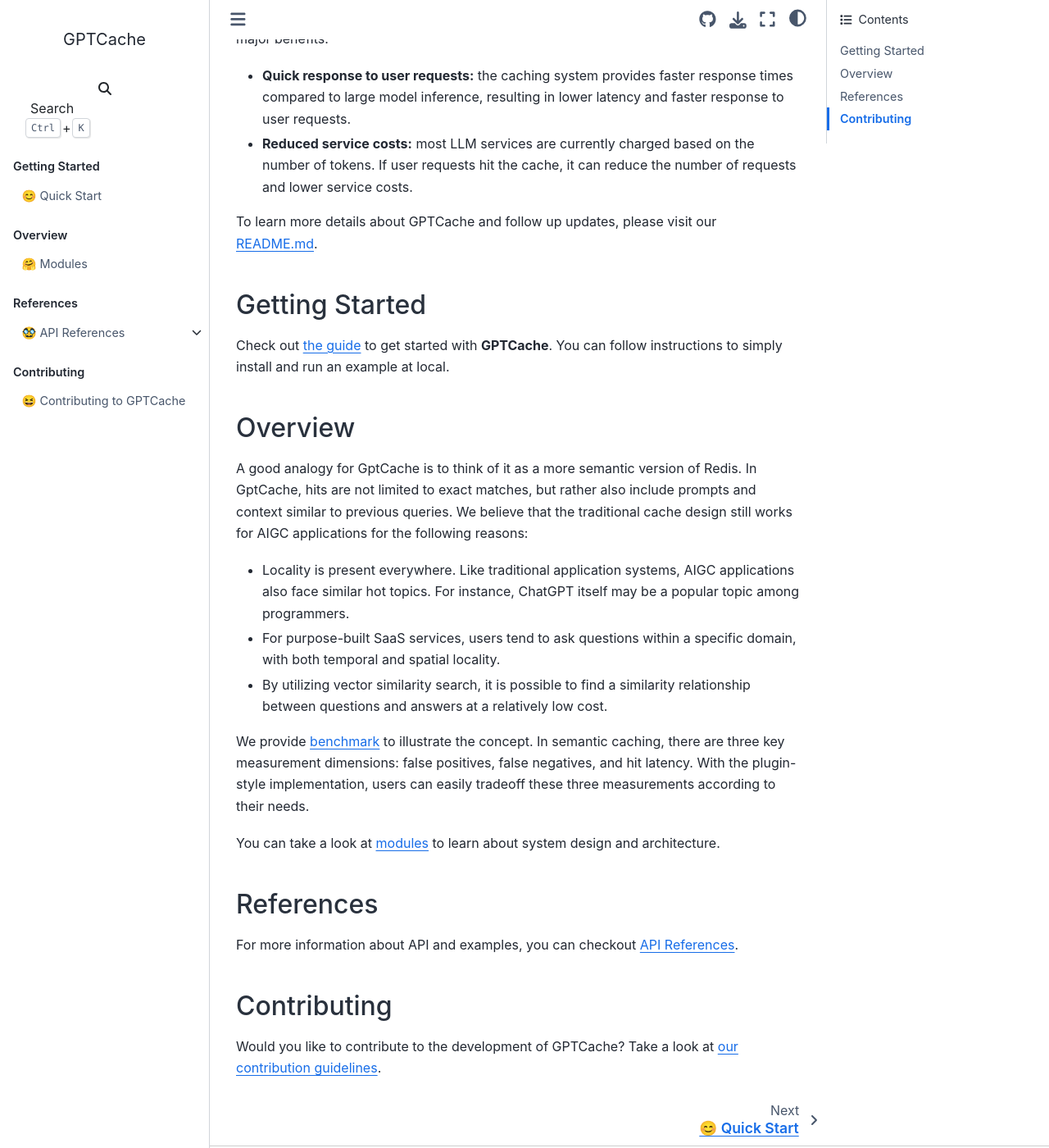
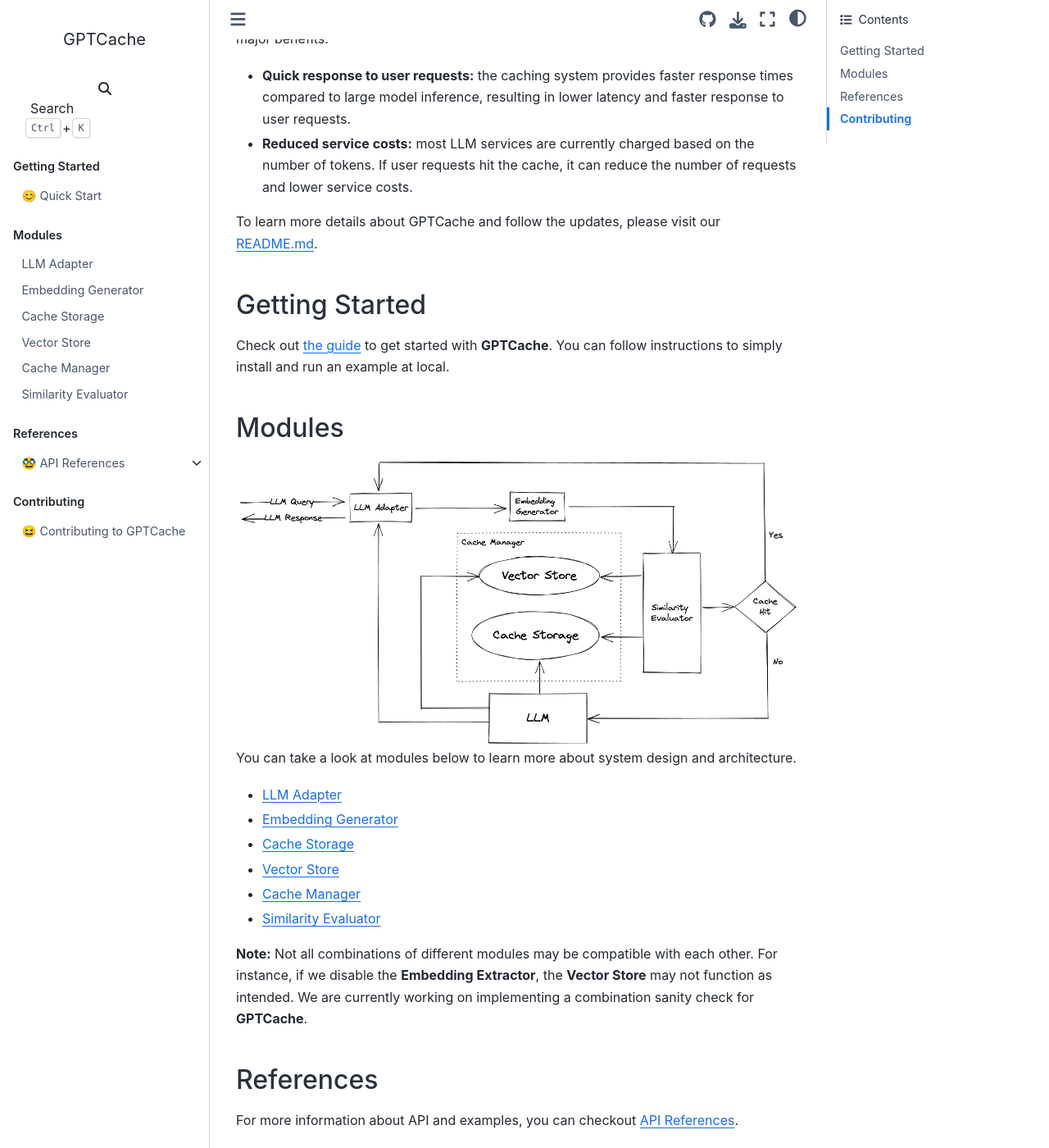
Before and after one commit to TiagoFer0128/GPTCache, a Sphinx documentation site: the page built from docs/index.rst, in a window 1280 px wide and 1400 px high, scrolled down 432 px. Shown: the whole window at 82% size. Built offline with Sphinx 7.4.7 and the Sphinx Book theme 1.1.4, drawn with Linux system fonts in a browser that asks for light colours.

Commit message:
Seperate modules (#107)
Signed-off-by: Jael Gu <mengjia.gu@zilliz.com>

```diff
--- a/docs/index.rst
+++ b/docs/index.rst
@@ -22,8 +22,8 @@
    :width: 100
    :alt: License
    :target: https://opensource.org/license/mit/
+
 |
-
 Large Language Models (LLMs) are a promising and transformative technology that has rapidly advanced in recent years. These models are capable of generating natural language text and have numerous applications, including chatbots, language translation, and creative writing. However, as the size of these models increases, so do the costs and performance requirements needed to utilize them effectively. This has led to significant challenges in developing on top of large models such as ChatGPT.
 
 To address this issue, we have developed **GPTCache**, a project that focuses on caching responses from language models, also known as a semantic cache. The system offers two major benefits:
@@ -31,7 +31,7 @@
 - **Quick response to user requests:** the caching system provides faster response times compared to large model inference, resulting in lower latency and faster response to user requests.
 - **Reduced service costs:** most LLM services are currently charged based on the number of tokens. If user requests hit the cache, it can reduce the number of requests and lower service costs.
 
-To learn more details about GPTCache and follow up updates, please visit our `README.md <https://github.com/zilliztech/GPTCache/blob/main/README.md>`_.
+To learn more details about GPTCache and follow the updates, please visit our `README.md <https://github.com/zilliztech/GPTCache/blob/main/README.md>`_.
 
 
 Getting Started
@@ -49,25 +49,35 @@
    quick-start
 
 
-Overview
+Modules
 ----------
-A good analogy for GptCache is to think of it as a more semantic version of Redis. In GptCache, hits are not limited to exact matches, but rather also include prompts and context similar to previous queries. We believe that the traditional cache design still works for AIGC applications for the following reasons:
 
-- Locality is present everywhere. Like traditional application systems, AIGC applications also face similar hot topics. For instance, ChatGPT itself may be a popular topic among programmers.
-- For purpose-built SaaS services, users tend to ask questions within a specific domain, with both temporal and spatial locality.
-- By utilizing vector similarity search, it is possible to find a similarity relationship between questions and answers at a relatively low cost.
+.. image:: ./GPTCacheStructure.png
 
-We provide `benchmark <https://github.com/zilliztech/GPTCache/blob/main/examples/benchmark/benchmark_sqlite_faiss_onnx.py>`_ to illustrate the concept. In semantic caching, there are three key measurement dimensions: false positives, false negatives, and hit latency. With the plugin-style implementation, users can easily tradeoff these three measurements according to their needs.
+You can take a look at modules below to learn more about system design and architecture.
 
-You can take a look at `modules <./module.html>`_ to learn about system design and architecture.
+- `LLM Adapter <modules/llm_adapter.html>`_
+- `Embedding Generator <modules/embedding_generator.html>`_
+- `Cache Storage <modules/cache_storage.html>`_
+- `Vector Store <modules/vector_store>`_
+- `Cache Manager <modules/cache_manager>`_
+- `Similarity Evaluator <modules/similarity_evaluator>`_
 
 .. toctree::
    :maxdepth: 2
-   :caption: Overview
-   :name: overview
+   :caption: Modules
+   :name: modules
    :hidden:
 
-   module
+   modules/llm_adapter
+   modules/embedding_generator
+   modules/cache_storage
+   modules/vector_store
+   modules/cache_manager
+   modules/similarity_evaluator
+
+**Note:**
+Not all combinations of different modules may be compatible with each other. For instance, if we disable the **Embedding Extractor**, the **Vector Store** may not function as intended. We are currently working on implementing a combination sanity check for **GPTCache**.
 
 
 .. Examples
```
Also changed, not shown: docs/module.md (deleted, +0 -79 lines), docs/modules/cache_manager.md (added, +8 -0 lines), docs/modules/cache_storage.md (added, +16 -0 lines), docs/modules/embedding_generator.md (added, +11 -0 lines), docs/modules/llm_adapter.md (added, +6 -0 lines), docs/modules/similarity_evaluator.md (added, +9 -0 lines), docs/modules/vector_store.md (added, +11 -0 lines).
